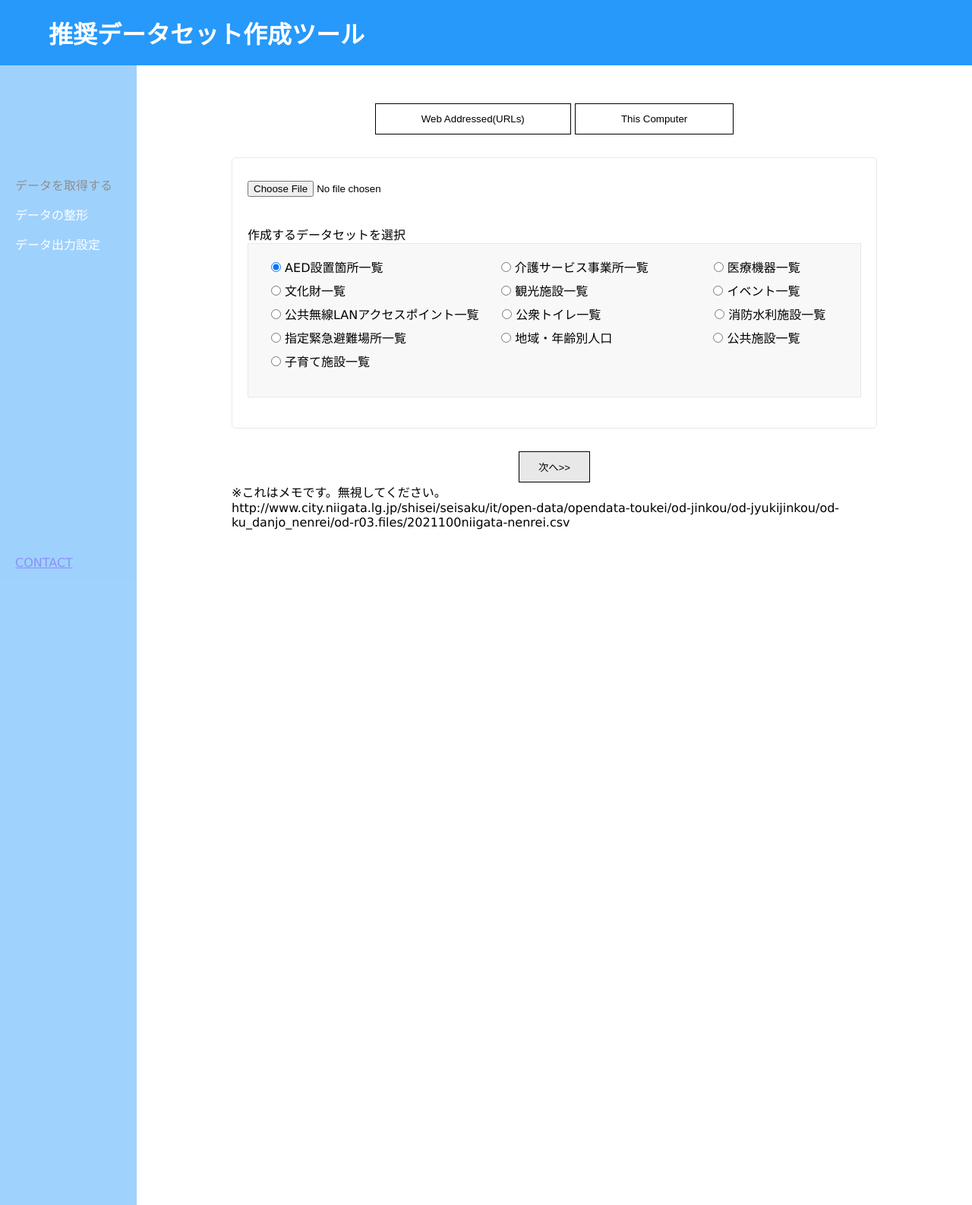
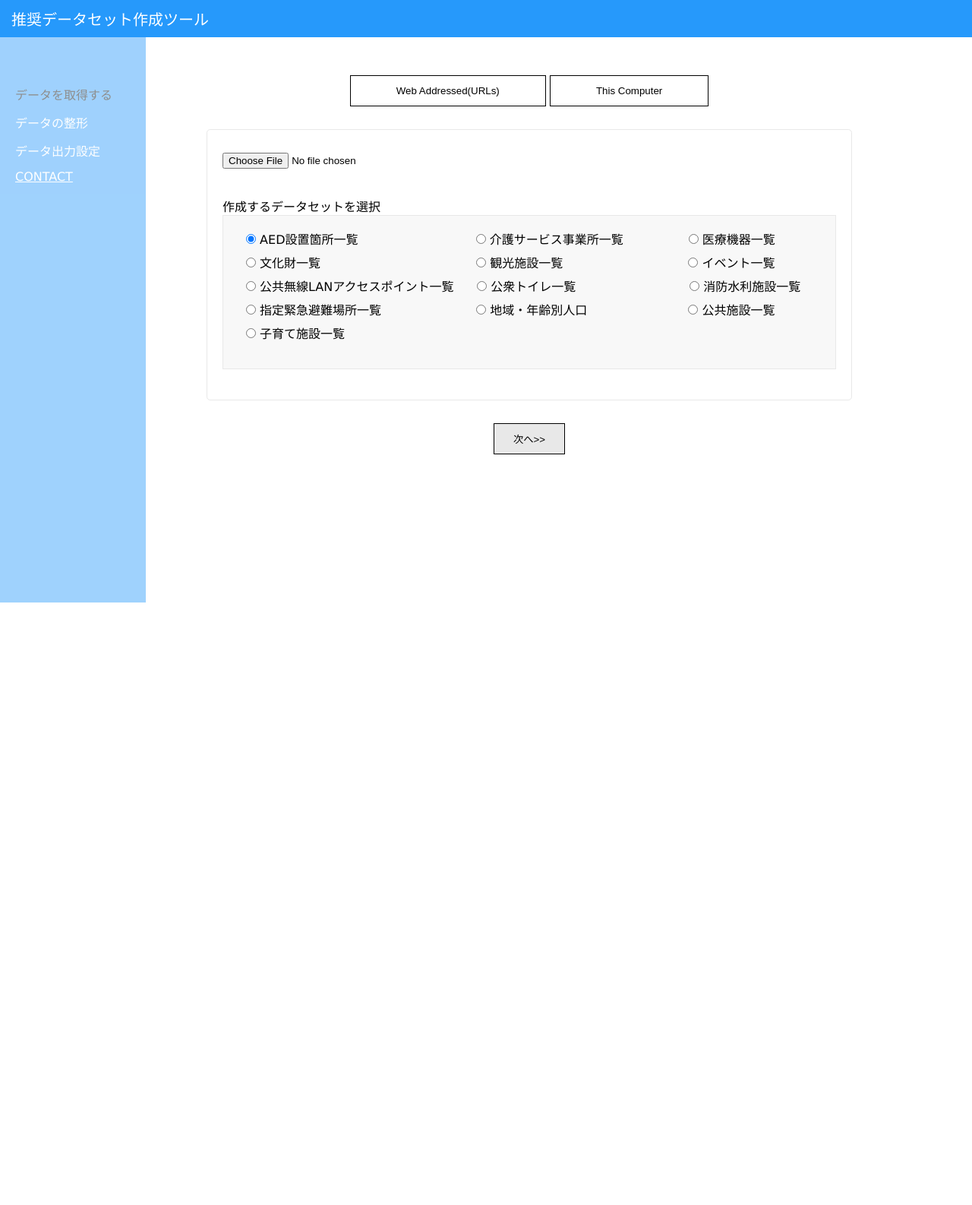
Before and after one commit to Masaya-math-lab/rd-tool, a Django app: page / in a window 1280 px wide. Shown: the whole page at 76% size. After the commit the page ends 793 px from the top, so only its background shows below. Run offline with Django 3.2, Linux system fonts and the light colour scheme; some libraries are stand-ins or nearby versions.

Commit message:
index.html CSS修正

```diff
--- a/to_data/static/css/style.css
+++ b/to_data/static/css/style.css
@@ -7,11 +7,13 @@
   margin: 0;
   padding: 0;
 }
-html{
-  font-size: 16px;
+html {
+    font-size: 16px;
+    height: 100%;
 }
 body {
-  font-family: Verdana, "ヒラギノ角ゴ ProN W3", "Hiragino Kaku Gothic ProN", "メイリオ", Meiryo, sans-serif;
+    font-family: Verdana, "ヒラギノ角ゴ ProN W3", "Hiragino Kaku Gothic ProN", "メイリオ", Meiryo, sans-serif;
+    height: 100%;
 }
 header, footer, nav, menu, article, aside, section, details, figcaption, figure{
   display: block;
@@ -38,44 +40,34 @@ i{
 #url-input {
   display: none;
 }
-/* ****************index.thmlに対応します************* */
+/* ****************base.htmlに対応します************* */
 header {
     background:#2699FB;
-    padding-top:20px;
-    padding-left:5%;
-    padding-bottom:20px;
+    font-size: 20px;
+    padding: 10px 15px;
     color:white;
 }
-.content-wrapper{
-    display: flex;
+
+
+.sidebar{
+    float: left;
+    background:#2699FB;
+    opacity:0.44;
+    height: 93%;
+    width: 15%;
+    padding: 50px 0px 10px 20px;
 }
-.sidebar{
-    top: 85px;
-    background:#2699FB;
-    opacity:0.44
+
+li {
+    margin-top:13px
 }
-.sidebar-up{
-    margin-top:50px;
-    margin-left: 20px;
-    margin-right:20px;
-    width:140px;
-    height: 500px;
+
+.sidebar-down a{
+    color: white;
 }
-ul{
-    padding-top:80px;
-}
-ul li{
-    margin-top:15px
-}
-.sidebar-down{
-   margin-left: 20px;
-}
+
 .content{
-    padding-top:50px;
-    width:850px;
-    height:1500px;
-    margin-left: auto;
-    margin-right: auto;
+    overflow: hidden;
 }
 .button-wrapper{
     padding-bottom:12px;
@@ -85,6 +77,11 @@ ul li{
     /*position: fixed;*/
 }
 /* ****************index.htmlに対応します*************** */
+#index {
+    width: 1050px;
+    padding: 50px 120px 0px 80px;
+}
+
 #next1 {
     padding:10px 25px;
     background-color:#E8E8E8;
@@ -133,6 +130,12 @@ input[type="url"]{
     border-radius: 0.3em;      /* 角丸 */
     border: 1px solid #E8E8E8;
 }
+
+.error_massage {
+    font-size: 15px;
+    color: red;
+}
+
 #id_file {
     border: 0px none;
     margin-top: 10px;
--- a/to_data/templates/base.html
+++ b/to_data/templates/base.html
@@ -13,7 +13,7 @@
     <div id="wrapper">
         <!-- Header-->
         <header>
-            <h1>推奨データセット作成ツール</h1>
+            <p>推奨データセット作成ツール</p>
         </header>
 
         <div class="content-wrapper">
--- a/to_data/templates/index.html
+++ b/to_data/templates/index.html
@@ -9,6 +9,7 @@
 {% block page3_color %}white{% endblock %}
 
 {% block content %}
+<div id="index">
     <div class="place-select">
         <input type="button" value="Web Addressed(URLs)" onclick="document.getElementById('url-input').style.display='block';document.getElementById('file-select').style.display='none';formReset();">
         <input type="button" value="This Computer" onclick="document.getElementById('url-input').style.display='none';document.getElementById('file-select').style.display='block';formReset();">
@@ -19,7 +20,9 @@
             <form method="post" enctype="multipart/form-data" name="upload_form">
                 {% csrf_token %}
                 <div class="data-select">
+                    <div class="error_massage">
                         <p>{{ message }}</p>
+                    </div>
                     <!-- onclick-->
                         <div id="file-select">
                             {{ form.file }}
@@ -45,8 +48,7 @@
             </form>
         </div>
     </div>
-<p>※これはメモです。無視してください。</p>
-<p>http://www.city.niigata.lg.jp/shisei/seisaku/it/open-data/opendata-toukei/od-jinkou/od-jyukijinkou/od-ku_danjo_nenrei/od-r03.files/2021100niigata-nenrei.csv</p>
+</div>
 
 <script>
 function formReset() {
```
Lines whose indentation alone changed are shown as unchanged.
